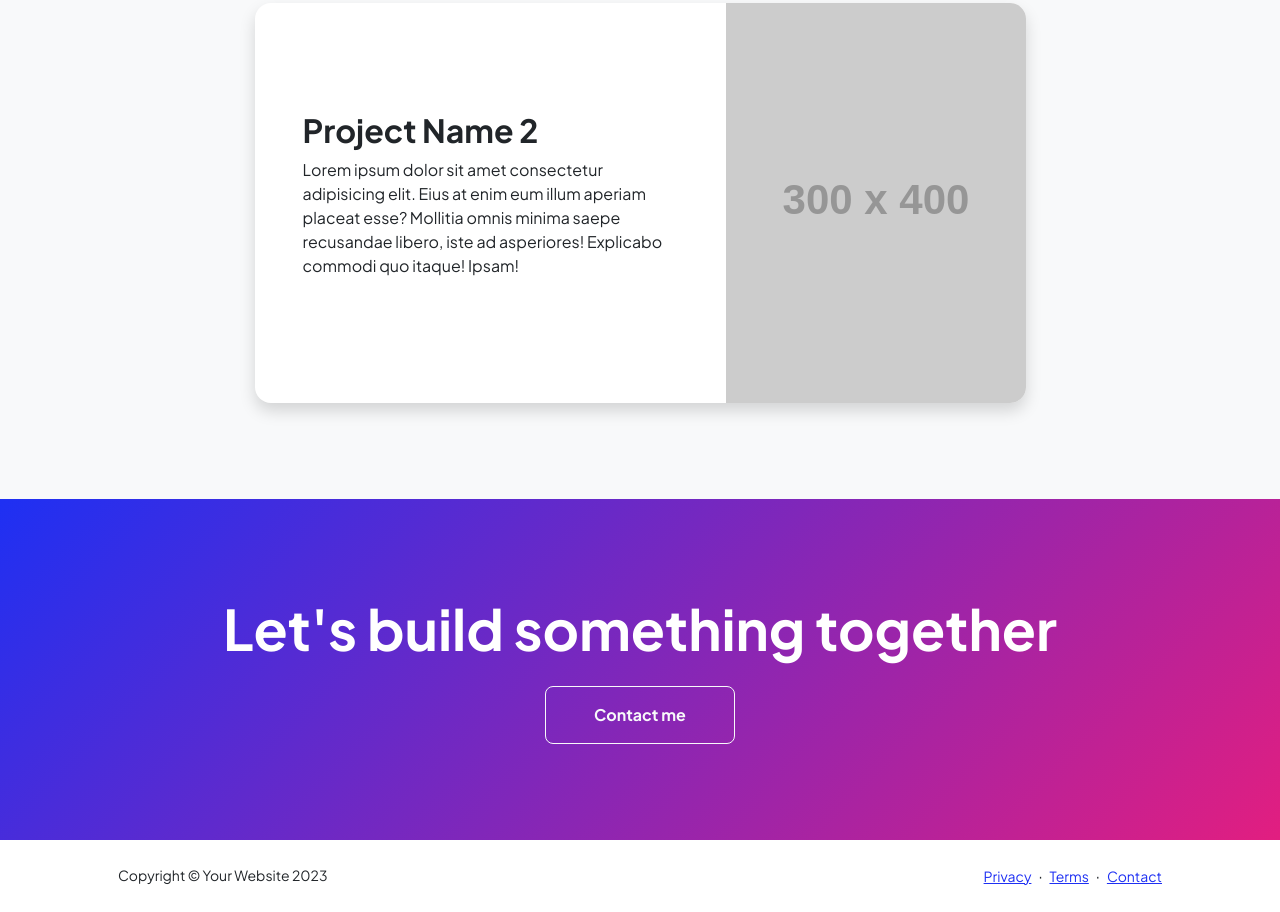
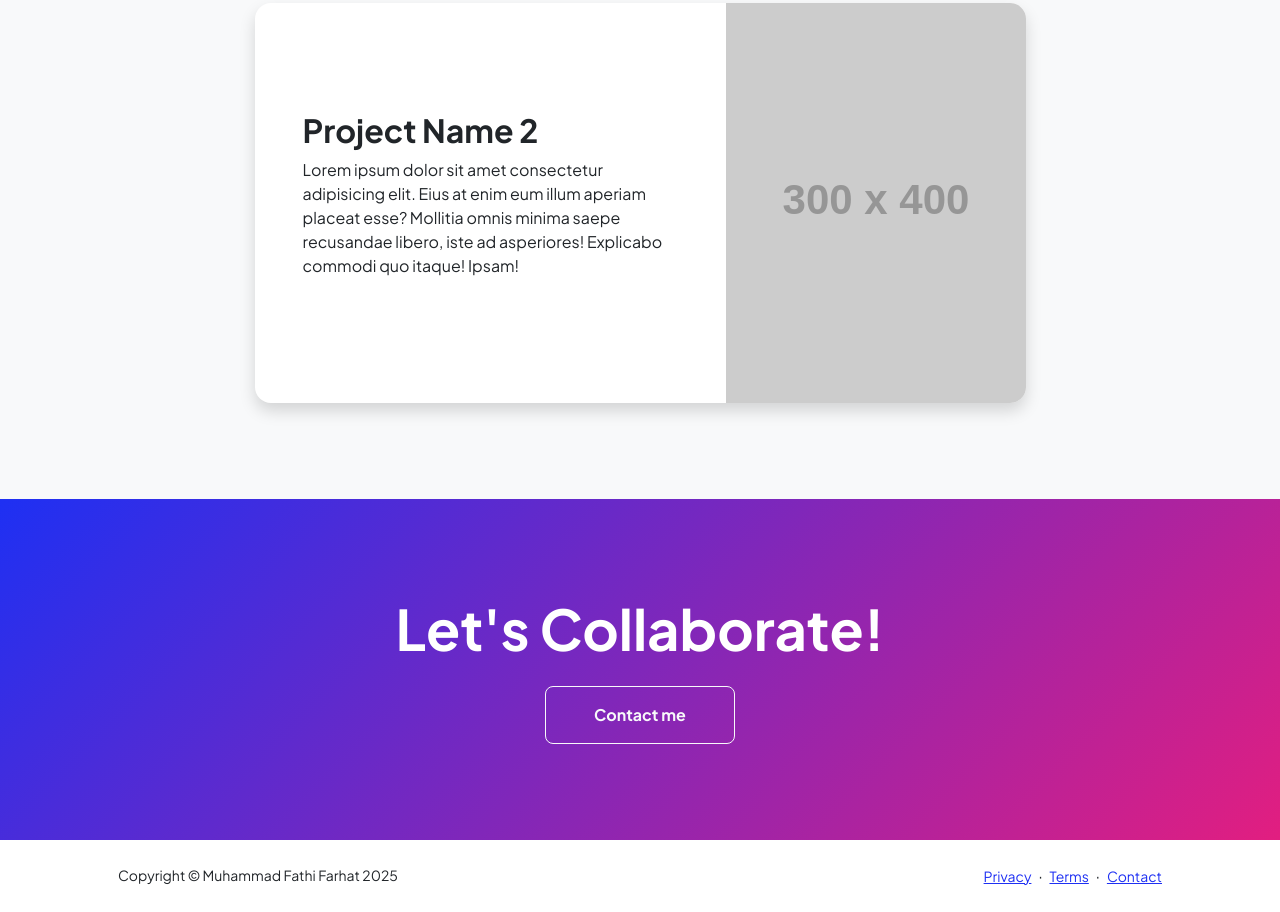
Before and after one commit to farhatfathi/portfolio-DA, a plain HTML site: page template web new/projects.html in a window 1280 px wide. Shown: the part 671-1583 px from the top of the page. Drawn offline with nearby package versions, Linux system fonts and the light colour scheme; placeholder pictures from the web are drawn by us.

Commit message:
Update projects.html header and footer

```diff
--- a/template web new/projects.html
+++ b/template web new/projects.html
@@ -3,9 +3,9 @@
     <head>
         <meta charset="utf-8" />
         <meta name="viewport" content="width=device-width, initial-scale=1, shrink-to-fit=no" />
-        <meta name="description" content="" />
-        <meta name="author" content="" />
-        <title>Modern Business - Start Bootstrap Template</title>
+        <meta name="description" content="A Portfolio by Muhammad Fathi Farhat" />
+        <meta name="author" content="Muhammad Fathi Farhat" />
+        <title>Portfolio - Muhammad Fathi Farhat</title>
         <!-- Favicon-->
         <link rel="icon" type="image/x-icon" href="assets/favicon.ico" />
         <!-- Custom Google font-->
@@ -22,7 +22,7 @@
             <!-- Navigation-->
             <nav class="navbar navbar-expand-lg navbar-light bg-white py-3">
                 <div class="container px-5">
-                    <a class="navbar-brand" href="index.html"><span class="fw-bolder text-primary">Start Bootstrap</span></a>
+                    <a class="navbar-brand" href="index.html"><span class="fw-bolder text-primary">Muhammad Fathi Farhat</span></a>
                     <button class="navbar-toggler" type="button" data-bs-toggle="collapse" data-bs-target="#navbarSupportedContent" aria-controls="navbarSupportedContent" aria-expanded="false" aria-label="Toggle navigation"><span class="navbar-toggler-icon"></span></button>
                     <div class="collapse navbar-collapse" id="navbarSupportedContent">
                         <ul class="navbar-nav ms-auto mb-2 mb-lg-0 small fw-bolder">
@@ -74,7 +74,7 @@
             <section class="py-5 bg-gradient-primary-to-secondary text-white">
                 <div class="container px-5 my-5">
                     <div class="text-center">
-                        <h2 class="display-4 fw-bolder mb-4">Let's build something together</h2>
+                        <h2 class="display-4 fw-bolder mb-4">Let's Collaborate!</h2>
                         <a class="btn btn-outline-light btn-lg px-5 py-3 fs-6 fw-bolder" href="contact.html">Contact me</a>
                     </div>
                 </div>
@@ -84,7 +84,7 @@
         <footer class="bg-white py-4 mt-auto">
             <div class="container px-5">
                 <div class="row align-items-center justify-content-between flex-column flex-sm-row">
-                    <div class="col-auto"><div class="small m-0">Copyright &copy; Your Website 2023</div></div>
+                    <div class="col-auto"><div class="small m-0">Copyright &copy; Muhammad Fathi Farhat 2025</div></div>
                     <div class="col-auto">
                         <a class="small" href="#!">Privacy</a>
                         <span class="mx-1">&middot;</span>
```
